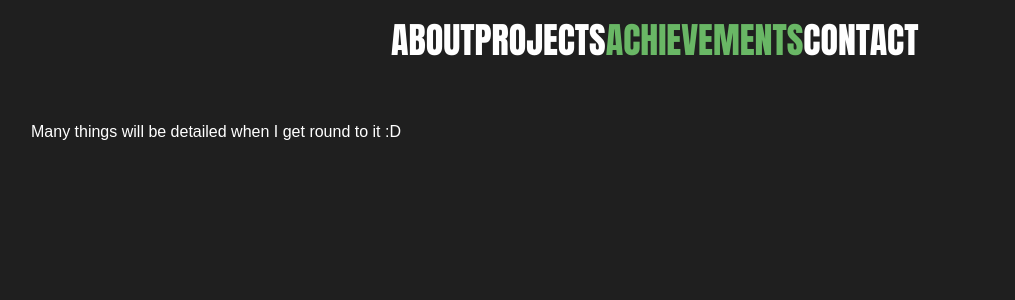
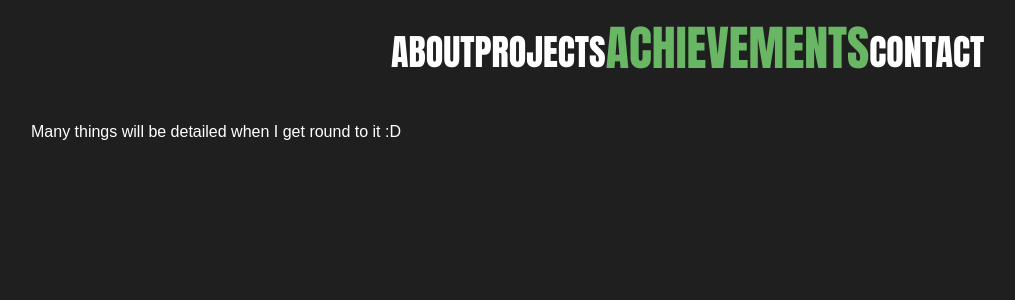
Before and after one commit to Jopat2409/jopatdev, a Next.js app in the folder src/: page /achievements in a window 1280 px wide. Shown: the top 300 px of the page, without its empty margins (9-1024 px from the left). Built offline with nearby package versions, Linux system fonts and the light colour scheme.

Commit message:
Big text on header

```diff
--- a/src/app/(main)/header.jsx
+++ b/src/app/(main)/header.jsx
@@ -13,9 +13,9 @@ export default function Header(){
     const pathname = usePathname()
 
     return (
-        <div className={"w-full h-[10%] flex flex-row items-center justify-between px-100 " + anton.className}>
+        <div className={"w-full h-[10%] flex flex-row items-end justify-between px-100 py-2 " + anton.className}>
             {SECTIONS.map((s) => {
-                return <Link key={s} href={s} className={"hover:cursor-pointer text-4xl " + (("/" + s) == pathname ? `text-[#69B765]` : "text-white hidden sm:block")}>{s.toUpperCase()}</Link>
+                return <Link key={s} href={s} className={"hover:cursor-pointer " + (("/" + s) == pathname ? `text-[#69B765] text-5xl` : "text-white hidden sm:block text-4xl")}>{s.toUpperCase()}</Link>
             })}
         </div>
     )
```
